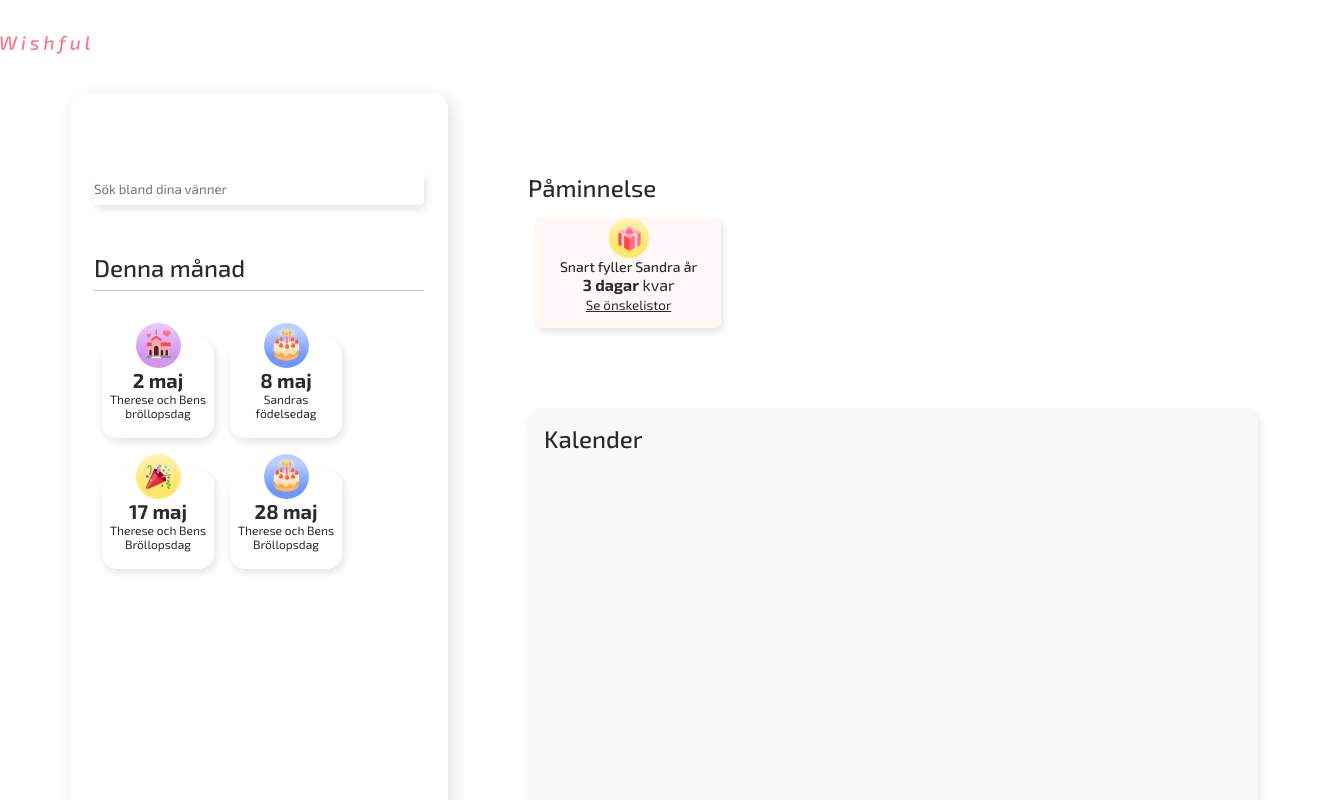
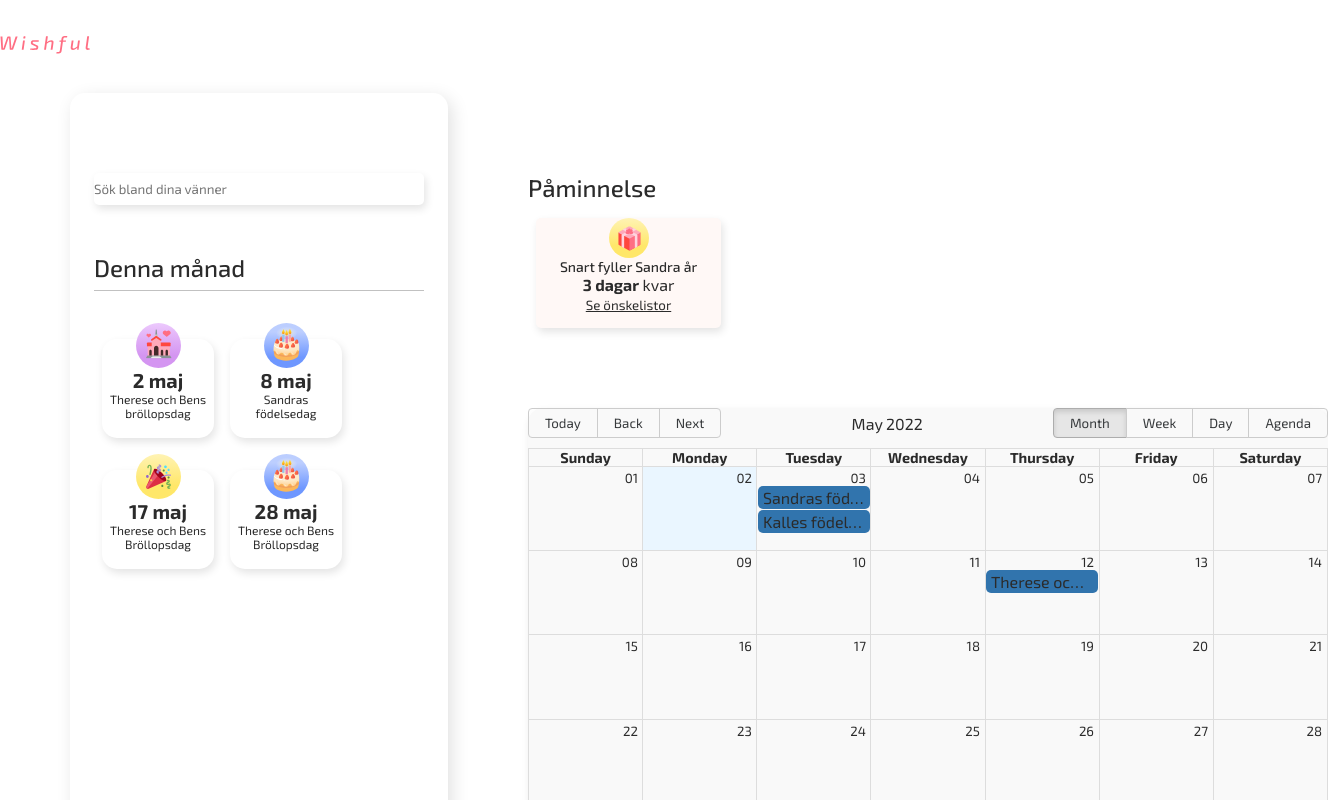
Before and after one commit to TBjargrim/wishful, a Next.js app: page /hem in a window 1280 px wide. Shown: the top 800 px of the page, 1328 px wide, since content can reach past the window. Built offline with nearby package versions, Linux system fonts and the light colour scheme; no server answers.

Commit message:
added react big calendar

```diff
--- a/package.json
+++ b/package.json
@@ -10,6 +10,7 @@
   },
   "dependencies": {
     "@reduxjs/toolkit": "^1.8.1",
+    "date-fns": "^2.28.0",
     "firebase": "^9.6.11",
     "firebase-admin": "^10.0.2",
     "js-cookie": "^3.0.1",
@@ -18,6 +19,9 @@
     "prettier": "^2.6.1",
     "react": "17.0.2",
     "react-animate-height": "^2.1.2",
+    "react-big-calendar": "^0.40.1",
+    "react-calendar": "^3.7.0",
+    "react-datepicker": "^4.7.0",
     "react-dom": "17.0.2",
     "react-firebase-hooks": "^5.0.3",
     "react-firebaseui": "^6.0.0",
--- a/pages/hem.js
+++ b/pages/hem.js
@@ -1,7 +1,51 @@
 import styles from '../styles/_homepage.module.scss';
 import NextImage from 'next/image';
 
+import format from 'date-fns/format';
+import getDay from 'date-fns/getDay';
+import parse from 'date-fns/parse';
+import startOfWeek from 'date-fns/startOfWeek';
+import React, { useState } from 'react';
+import { Calendar, dateFnsLocalizer } from 'react-big-calendar';
+import 'react-big-calendar/lib/css/react-big-calendar.css';
+import DatePicker from 'react-datepicker';
+import 'react-datepicker/dist/react-datepicker.css';
+
 const Hem = () => {
+  const [date, setDate] = useState(new Date());
+
+  const locales = {
+    'en-US': require('date-fns/locale/en-US'),
+  };
+
+  const localizer = dateFnsLocalizer({
+    format,
+    parse,
+    startOfWeek,
+    getDay,
+    locales,
+  });
+
+  const events = [
+    {
+      title: 'Sandras födelsedag',
+      // allDay: true,
+      start: new Date(2022, 4, 3),
+      end: new Date(2022, 4, 3),
+    },
+    {
+      title: 'Kalles födelsedag',
+      // allDay: true,
+      start: new Date(2022, 4, 3),
+      end: new Date(2022, 4, 3),
+    },
+    {
+      title: 'Therese och Bens bröllopsdag',
+      // allDay: true,
+      start: new Date(2022, 4, 12),
+      end: new Date(2022, 4, 12),
+    },
+  ];
 
   return (
     <div>
@@ -112,7 +156,15 @@
           </div>
 
           <div className={styles.calender}>
-            <h3>Kalender</h3>
+            {/* <h3>Kalender</h3> */}
+            {/* <Calendar onChange={setDate} value={date}/> */}
+
+            <Calendar
+              localizer={localizer}
+              events={events}
+              startAccessor="start"
+              endAccessor="end"
+            />
           </div>
         </div>
       </div>
--- a/styles/_homepage.module.scss
+++ b/styles/_homepage.module.scss
@@ -1,4 +1,5 @@
 @import 'varibles';
+@import 'react-big-calendar/lib/sass/styles';
 
 .homepageContainer {
   min-height: calc(100vh - 17.125rem);
@@ -115,8 +116,8 @@
 }
 
 .calender {
-  width: 730px;
-  height: 500px;
+  width: 50rem;
+  height: 30rem;
   background: #f9f9f9;
   box-shadow: 2px 4px 9px rgba(0, 0, 0, 0.11);
   border-radius: 15px;
@@ -124,4 +125,6 @@
   h3 {
     padding: 1rem;
   }
+
+
 }
```
Also changed, not shown: pages/min-profil.js (+4 -4 lines), 2 other files (tests, documents, lock files or other folders).
